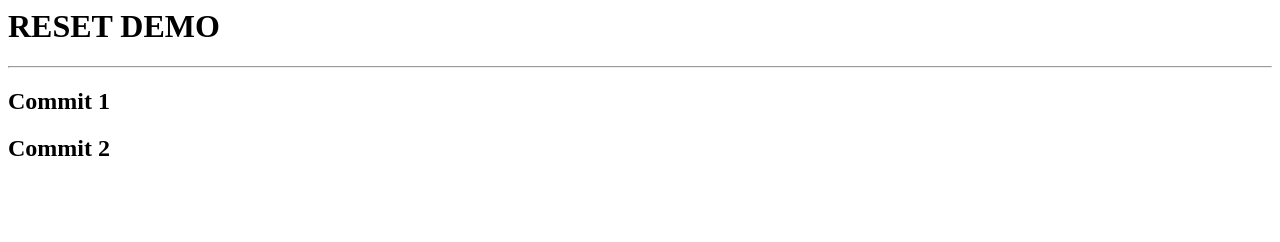
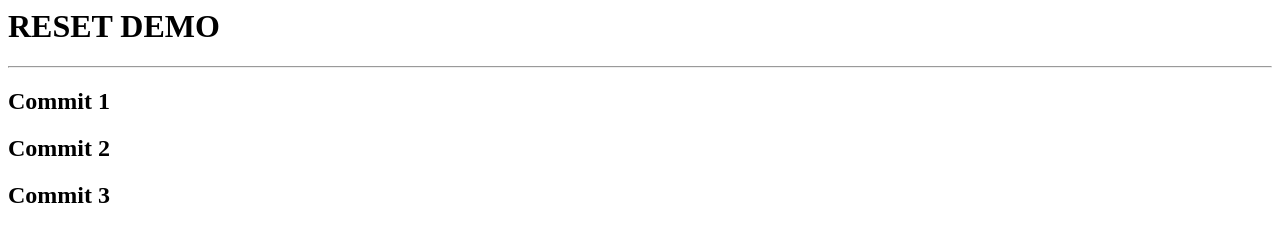
Before and after one commit to SU-Nesterenko/Reseter, a plain HTML site: page index.htm in a window 1280 px wide. Drawn offline with Linux system fonts and the light colour scheme.

Commit message:
I added commit 3

```diff
--- a/index.htm
+++ b/index.htm
@@ -1,3 +1,4 @@
 <h1>RESET DEMO</h1><hr/>
 <h2>Commit 1</h2>
 <h2>Commit 2</h2>
+<h2>Commit 3</h2>
```
